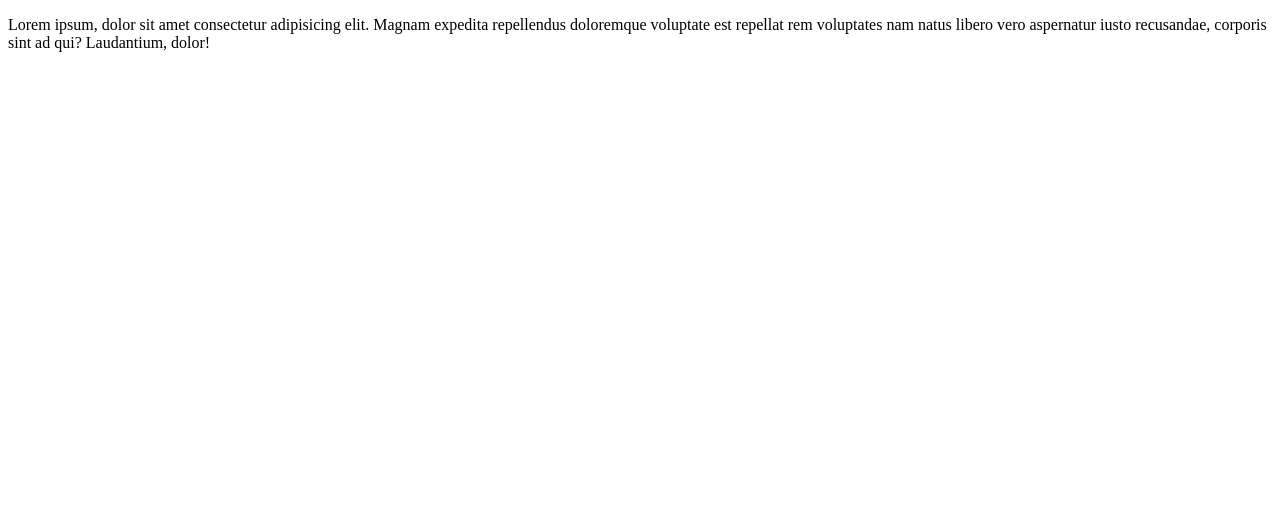
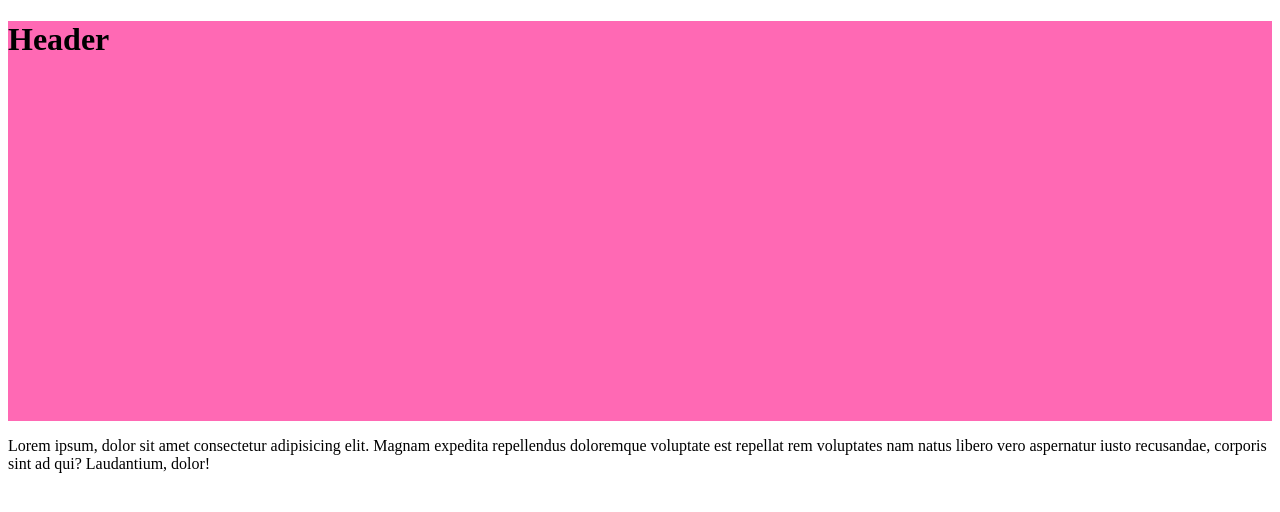
Before and after one commit to JafCas/sesion3, a plain HTML site: page index.html in a window 1280 px wide. Drawn offline with Linux system fonts and the light colour scheme.

Commit message:
Cambios a header

```diff
--- a/index.html
+++ b/index.html
@@ -8,7 +8,8 @@
 </head>
 <body>
 
-    <header>
+    <header class="container-header">
+        <h1>Header</h1>
         <nav>
 
         </nav>
--- a/styles.css
+++ b/styles.css
@@ -0,0 +1,5 @@
+.container-header{
+    width: 100%;
+    height: 400px;
+    background-color: hotpink
+}
```
